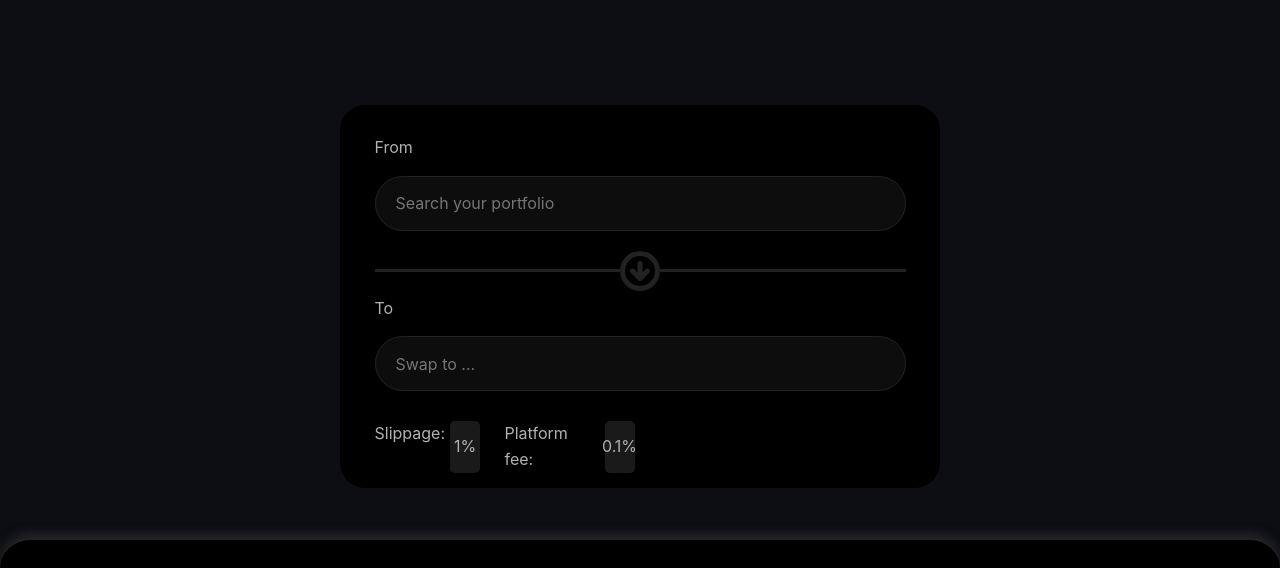
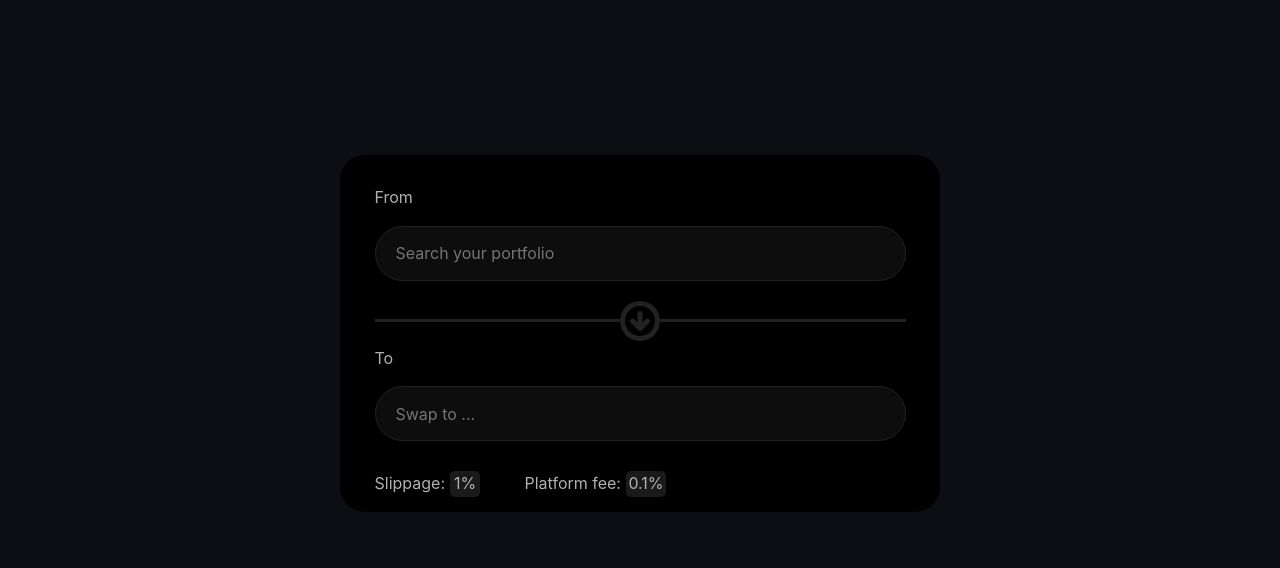
Before and after one commit to JeanElBeainy/TradingBitDotNet, a plain HTML site: page crypto/crypto.html in a window 1280 px wide. Shown: the part 96-664 px from the top of the page. Drawn offline with Linux system fonts and the light colour scheme.

Commit message:
Fix  swap box margin

```diff
--- a/crypto/crypto.css
+++ b/crypto/crypto.css
@@ -164,7 +164,7 @@ ul {
     display: flex;
     align-items: center;
     justify-content: center;
-    margin-top: 10rem;
+    margin: 15rem 0 15rem 0;
 }
 
 .swap__box {
@@ -312,7 +312,7 @@ ul {
 
 .slippage__container, .fee__container {
     display: flex;
-    width: 130px;
+    width: 150px;
     margin-top: 1rem;
 }
 
@@ -324,6 +324,10 @@ ul {
     border-radius: 5px;
     margin-left: 0.5rem;
     background-color: #1a1a1a;
+}
+
+.fee__box:last-child {
+    width: 40px;
 }
 
 .slippage__box {
```
